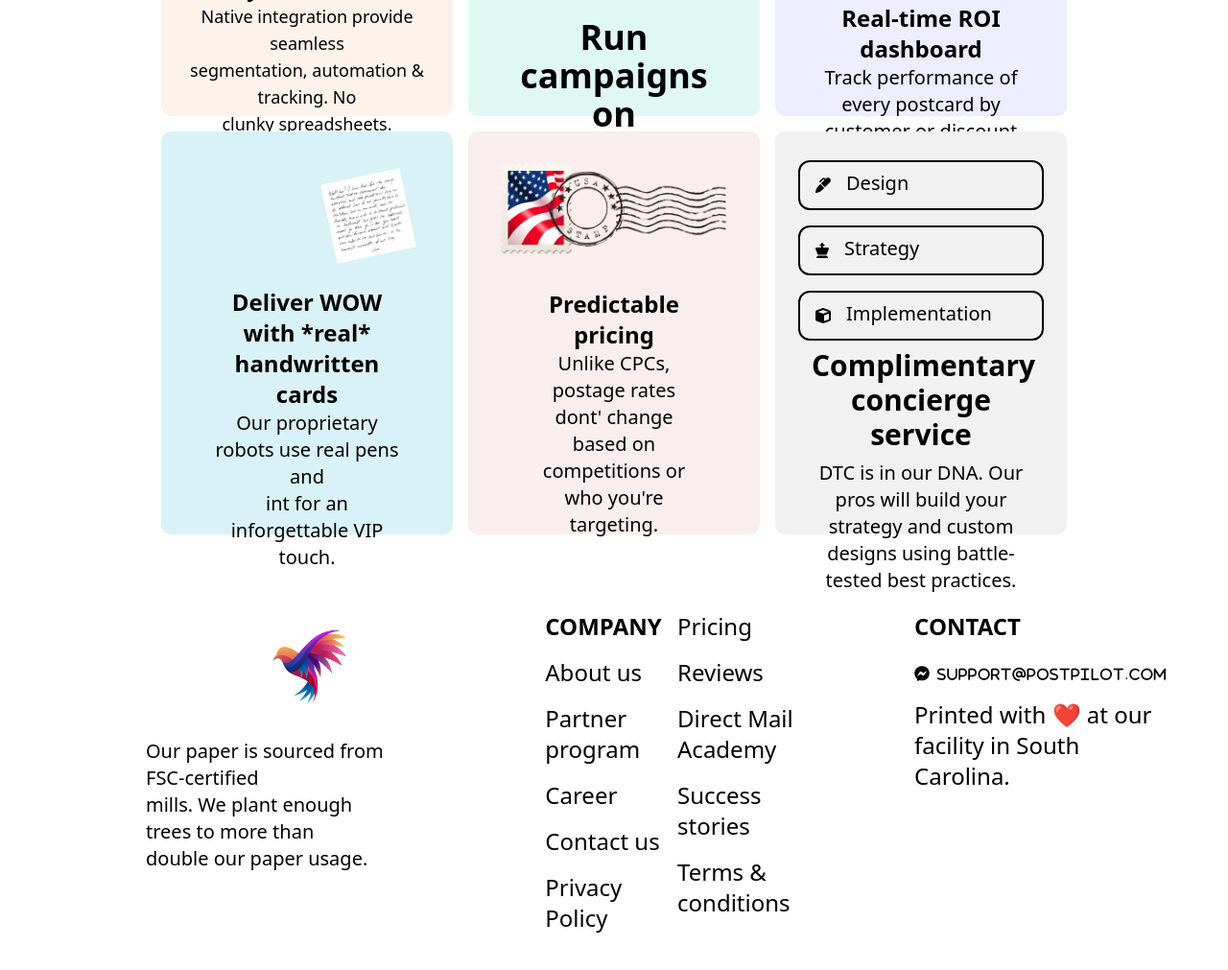
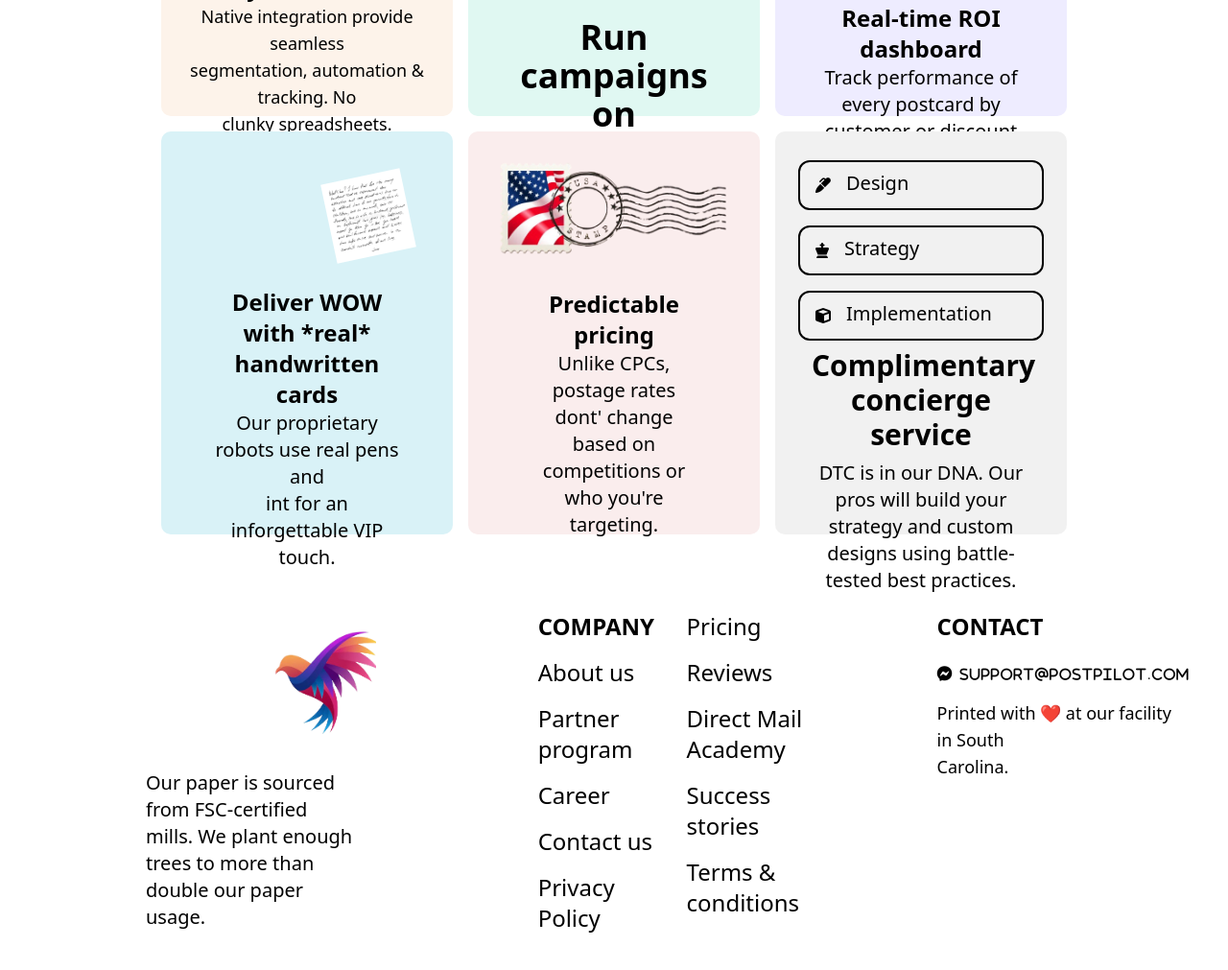
Before and after one commit to ArfanFahad/PostPilotNew, a plain HTML site: page index.html in a window 1280 px wide. Shown: the part 5710-6721 px from the top of the page at 96% size. Drawn offline with nearby package versions, Linux system fonts and the light colour scheme.

Commit message:
almost done

```diff
--- a/index.html
+++ b/index.html
@@ -484,19 +484,22 @@
 
 
     <!--Link Section-->
-    <section>
+    <section class="flex flex-col md:flex md:flex-row">
 
-      <div class="flex flex-col md:flex md:flex-row lg:justify-between lg:p-10">
+      <div class="flex flex-col md:flex md:flex-row md:m-auto md:justify-around md:mt-10 lg:mt-0 lg:p-10 lg:gap-8">
 
         <div>
-          <img class="w-28 ml-56 p-4" src="./footer_logo/bird.png" alt="" srcset="">
-          <p class="lg:font-normal lg:text-xl lg:mt-4 ml-28">Our paper is sourced from FSC-certified<br>
+
+          <img class=" md:w-28 lg:w-36 md:ml-28 lg:ml-56 lg:p-4" src="./footer_logo/bird.png" alt="" srcset="">
+
+          <p class="md:font-normal md:text-xl md:mt-4 ml-28">Our paper is sourced from FSC-certified<br>
             mills. We plant enough trees to more than <br>
             double our paper usage.</p>
+
         </div>
 
-        <div class="lg:text-2xl ml-40 text-lg mt-10 lg:mt-0">
-          <ul class="lg:flex lg:flex-col lg:gap-4 ">
+        <div class="md:text-2xl ml-40 text-lg mt-10 md:mt-0">
+          <ul class="md:flex md:flex-col lg:gap-4 ">
             <li class="font-bold uppercase">company</li>
             <li class="cursor-pointer">About us</li>
             <li class="cursor-pointer">Partner program</li>
@@ -506,8 +509,8 @@
           </ul>
         </div>
 
-        <div class="ml-40 lg:ml-0 mt-10 lg:mt-0 lg:text-2xl">
-          <ul class="lg:flex lg:flex-col lg:gap-4">
+        <div class="ml-40 md:ml-8 lg:ml-0 mt-10 md:mt-0 md:text-2xl">
+          <ul class="md:flex md:flex-col md:gap-4">
             <li class="cursor-pointer">Pricing</li>
             <li class="cursor-pointer" class="cursor-pointer">Reviews</li>
             <li class="cursor-pointer">Direct Mail Academy</li>
@@ -516,14 +519,18 @@
           </ul>
         </div>
 
-        <div class="text-center lg:text-left mt-10 md:mt-0">
-          <h1 class="lg:text-2xl lg:ml-20 lg:uppercase lg:font-bold">Contact</h1>
-          <div class="lg:flex lg:ml-20 lg:mt-6">
+        <div class="text-center md:text-left mt-10 md:mt-0 lg:mr-0">
+
+          <h1 class="md:text-2xl md:ml-20 md:uppercase md:font-bold">Contact</h1>
+
+          <div class="md:flex md:ml-20 md:mt-6">
             <i class="fa-brands fa-facebook-messenger"><span
-                class="lg:ml-2 lg:tracking-widest lg:text-sm">support@postpilot.com</span></i>
+                class="md:ml-2 md:tracking-widest md:text-sm">support@postpilot.com</span></i>
           </div>
-          <p class="lg:mt-4 lg:ml-20 lg:text-2xl">Printed with <span>❤</span> at our facility in South<br>
+
+          <p class="md:mt-4 md:ml-20 md:text-lg">Printed with <span>❤</span> at our facility in South<br>
             Carolina.</p>
+
         </div>
 
     </section>
```
